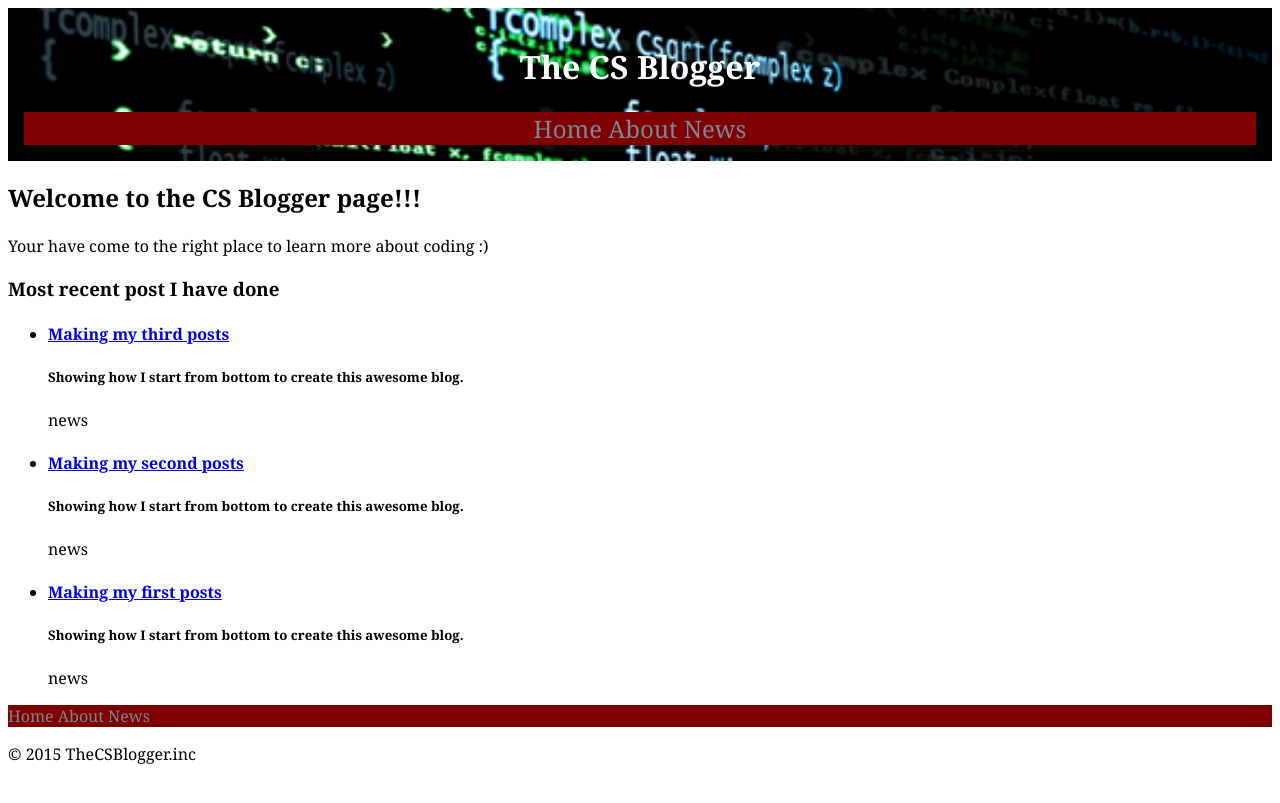
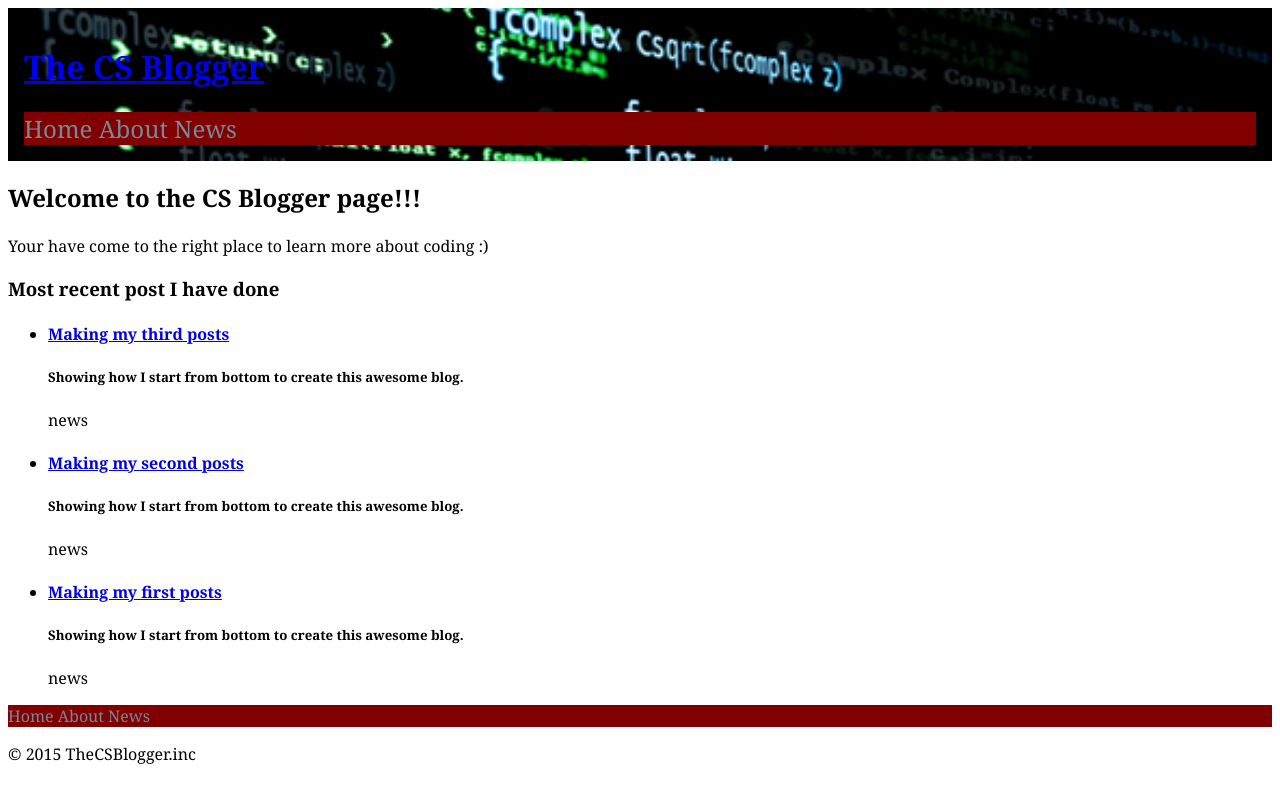
Before and after one commit to Flatcova/The-cs-blogger, a Jekyll site: the page built from index.html, in a window 1280 px wide. Shown: the top 803 px of the page. Built offline with Jekyll 4.4.1, drawn with Linux system fonts in a browser that asks for light colours; Markdown is read by kramdown in place of the engine named in the settings.

Commit message:
put css to logo

```diff
--- a/_layouts/default.html
+++ b/_layouts/default.html
@@ -8,7 +8,7 @@
 <body>
 
 <header class="masthead">
-	<h1><a href="{{site.baseurl}}">The CS Blogger</a></h1>
+	<h1><a href="{{site.baseurl}}" id="logo">The CS Blogger</a></h1>
 	{% include nav.html navclass='nav-top'%}
 </header>
 
--- a/css/common.css
+++ b/css/common.css
@@ -13,11 +13,9 @@
 	background-position: center center;
 	background-color: #E6E6FA;
 	color: #fff;
+}
+#logo{
 	text-align: center;
-}
-.masthead a{
-	text-decoration: none;
-	color: inherit;
 }
 
 #title{
```
